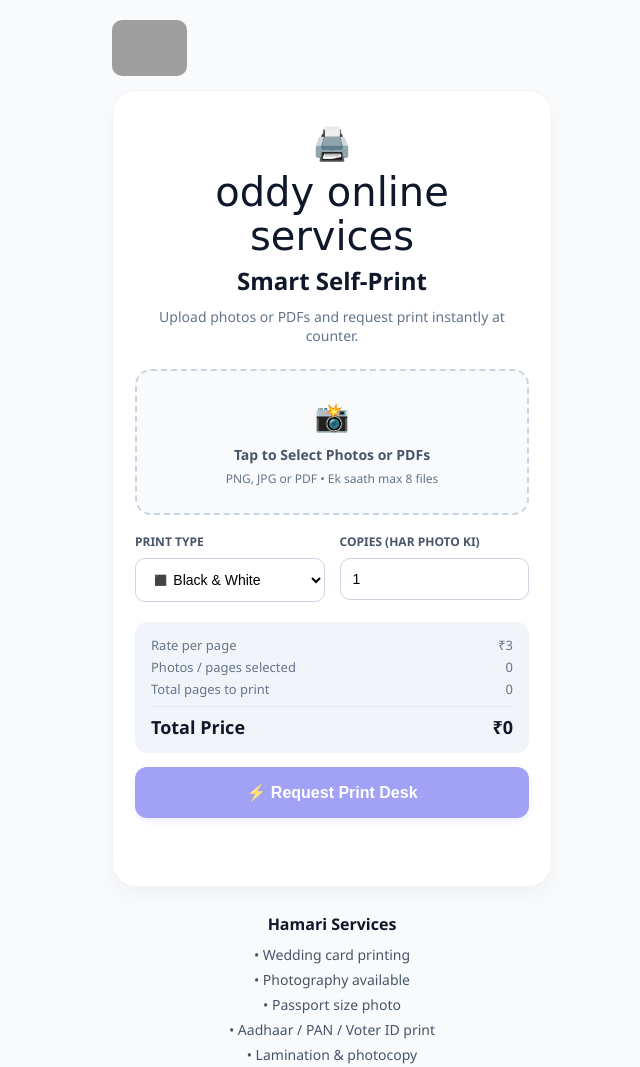
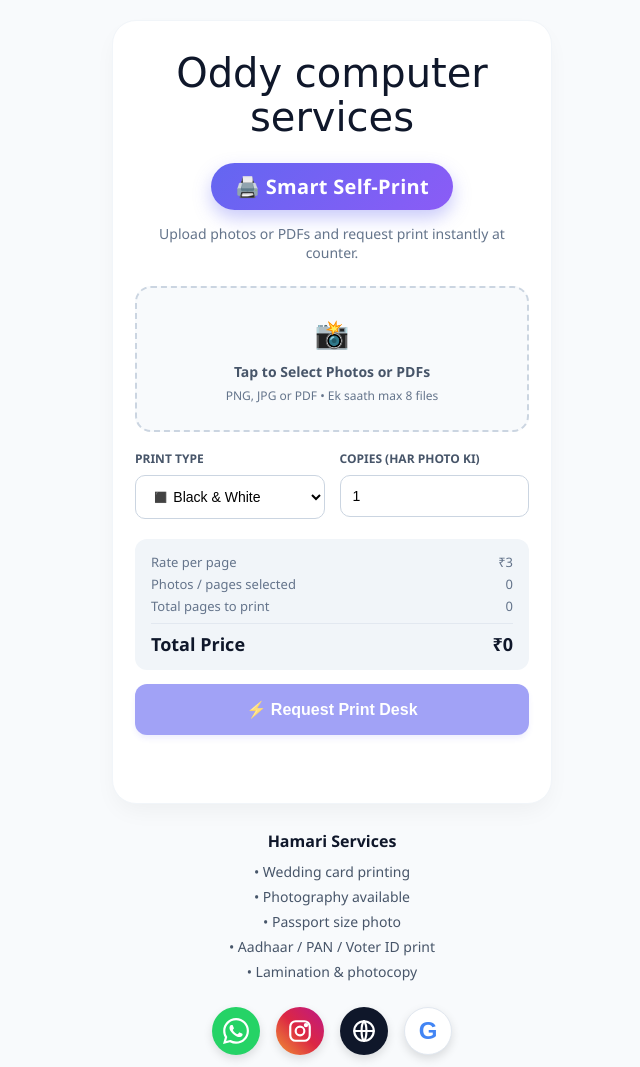
Before and after one commit to rikiis-max3636/Smart-print-demo, a plain HTML site: page index.html in a window 1280 px wide. Shown: the top 1067 px of the page, without its empty margins (308-948 px from the left). Drawn offline with Linux system fonts and the light colour scheme; grey boxes are pictures that could not be loaded; a web font is replaced by a local one.

Commit message:
Update index.html

```diff
--- a/index.html
+++ b/index.html
@@ -27,12 +27,8 @@
         body { font-family: 'Segoe UI', system-ui, sans-serif; background: var(--bg); color: var(--text); padding: 20px; margin: 0; min-height: 100vh; }
         .wrap { width: 100%; max-width: 440px; margin: 0 auto; }
         .card { background: var(--card-bg); padding: 30px 22px; border-radius: 24px; box-shadow: 0 10px 25px -5px rgba(0,0,0,0.05); border: 1px solid #f1f5f9; text-align: center; }
-        .logo-area { font-size: 32px; margin-bottom: 6px; }
-        .topbar { display: flex; align-items: center; justify-content: flex-start; margin: 0 0 14px 0; min-height: 0; }
-        .topbar:empty { display: none; }
-        .shop-logo { height: 56px; width: auto; max-width: 140px; object-fit: contain; border-radius: 10px; display: block; }
-        .shop-name { font-family: 'Grand Hotel', 'Brush Script MT', 'Segoe Script', cursive; font-size: 40px; line-height: 1.1; color: #0f172a; margin: 0 0 6px 0; font-weight: 400; word-break: break-word; }
-        h2 { margin: 0 0 10px 0; font-size: 24px; font-weight: 700; color: #0f172a; }
+        .shop-name { font-family: 'Grand Hotel', 'Brush Script MT', 'Segoe Script', cursive; font-size: 40px; line-height: 1.1; color: #0f172a; margin: 0 0 24px 0; font-weight: 400; word-break: break-word; }
+        .brand-title { display: inline-block; margin: 0 0 14px 0; padding: 10px 24px; border-radius: 999px; background: linear-gradient(135deg, #6366f1, #8b5cf6); color: #fff; font-size: 20px; font-weight: 700; letter-spacing: 0.3px; box-shadow: 0 8px 18px rgba(99,102,241,0.35); }
         .subtitle { color: var(--text-light); font-size: 14px; margin: 0 0 24px 0; }
 
         .upload-area { border: 2px dashed #cbd5e1; padding: 26px 16px; border-radius: 16px; background: #f8fafc; cursor: pointer; transition: all 0.3s ease; margin-bottom: 18px; }
@@ -96,14 +92,10 @@
 <body>
 
 <div class="wrap">
-    <!-- Dukan ka logo (top-left). Path SHOP_LOGO se aata hai -->
-    <div class="topbar" id="topBar"></div>
-
     <div class="card">
-        <div class="logo-area">🖨️</div>
         <!-- Dukan ka naam (Smart Self-Print ke just upar). Naam SHOP_NAME se aata hai -->
         <div class="shop-name" id="shopName"></div>
-        <h2>Smart Self-Print</h2>
+        <h2 class="brand-title">🖨️ Smart Self-Print</h2>
         <p class="subtitle">Upload photos or PDFs and request print instantly at counter.</p>
 
         <div class="upload-area" onclick="document.getElementById('fileInput').click()">
@@ -172,22 +164,12 @@
     const CANVAS_PRICE_PER_SHEET = true;
 
     // =====================================================
-    // 🏷️ DUKAN KA NAAM AUR LOGO — YAHAN BADLO
+    // 🏷️ DUKAN KA NAAM — YAHAN BADLO
     // =====================================================
     // 👉 SHOP_NAME: yahan customer ki dukan ka naam likho.
     //    Ye "Smart Self-Print" ke just upar stylish (Instagram jaise) font me dikhega.
     //    Khali "" chhodoge to naam nahi dikhega.
-    const SHOP_NAME = "oddy online services";
-
-    // 👉 SHOP_LOGO: yahan logo image ka path likho. Logo screen ke top-left corner me dikhega.
-    //    Khali "" chhodoge ya image na mile to logo nahi dikhega.
-    //    GitHub me logo daalne ka tarika:
-    //      1) Logo file (jaise logo.png) us folder me upload karo jisme ye demo wali html file hai.
-    //      2) Path me sirf file ka naam likho:   "logo.png"
-    //      3) Agar logo kisi doosre folder me hai to:  "images/logo.png"
-    //      4) Agar logo ek folder bahar hai (demo folder ke bahar) to:  "../logo.png"
-    //    File ka naam bilkul same likhna (chhote/bade akshar bhi same, jaise Logo.PNG alag hai logo.png se).
-    const SHOP_LOGO = "oddy.png";
+    const SHOP_NAME = "Oddy computer services";
 
     // =====================================================
     // 🏪 DUKAN KI DETAILS — YAHAN APNI DETAILS DAALO
@@ -199,7 +181,7 @@
         // WhatsApp khulte hi ye message pehle se likha aayega (khali chhod sakte ho)
         whatsappMessage: "Hello, mujhe print ke baare me poochna hai.",
         // Instagram profile ka poora link
-        instagram: "https://instagram.com/INSIDE.RK/",
+        instagram: "https://instagram.com/inside.rk",
         // Dukan ki website ka poora link
         website: "https://google.com",
         // Google (Maps / Review / Business) ka link
@@ -710,24 +692,12 @@
     const ICON_G = '<span class="g-letter">G</span>';
 
     function renderBrand() {
-        // Naam
         const nameBox = $('shopName');
         if (SHOP_NAME) {
             nameBox.textContent = SHOP_NAME;
             document.title = SHOP_NAME + " - Smart Self-Print";
         } else {
             nameBox.style.display = 'none';
-        }
-        // Logo (top-left)
-        const bar = $('topBar');
-        bar.innerHTML = '';
-        if (SHOP_LOGO) {
-            const img = document.createElement('img');
-            img.className = 'shop-logo';
-            img.alt = SHOP_NAME || 'Logo';
-            img.onerror = () => { bar.innerHTML = ''; };   // image na mile to jagah khali
-            img.src = SHOP_LOGO;
-            bar.appendChild(img);
         }
     }
 
```
